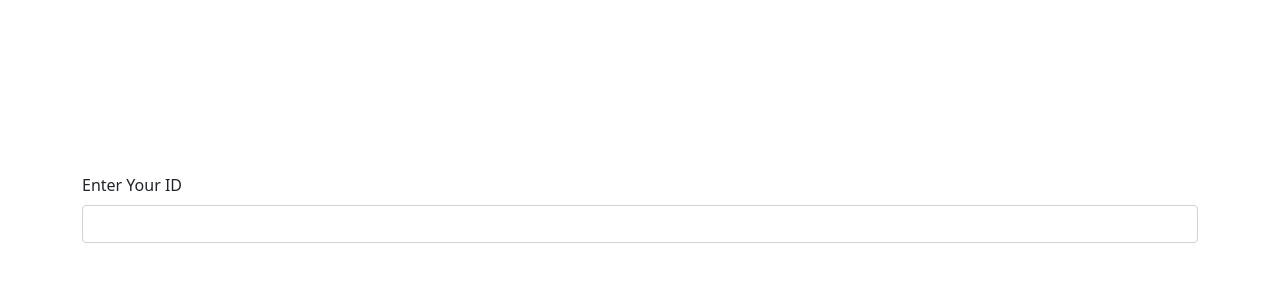
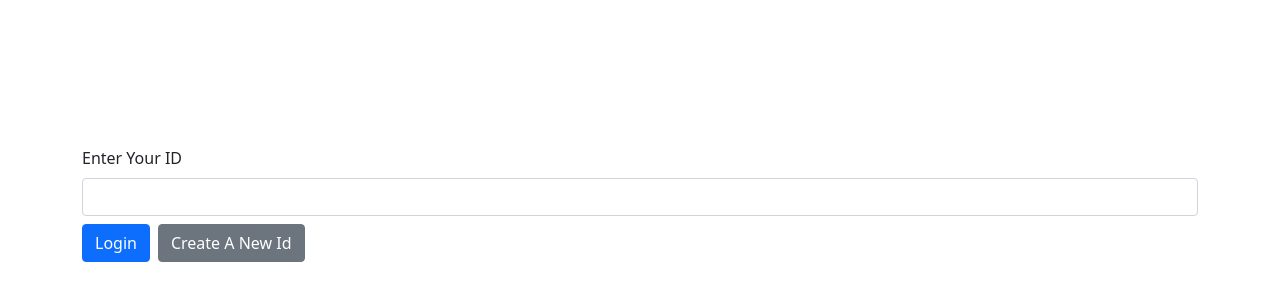
Before and after one commit to ukaran11/whatsapp-clone-react-socketio, a React (Create React App) app in the folder client/: page / in a window 1280 px wide. Shown: the part 192-492 px from the top of the page. Built offline with nearby package versions, Linux system fonts and the light colour scheme.

Commit message:
Utsav | Handled Submit & Create new Id function

```diff
--- a/client/package.json
+++ b/client/package.json
@@ -11,6 +11,7 @@
     "react-bootstrap": "^1.6.4",
     "react-dom": "^17.0.2",
     "react-scripts": "4.0.3",
+    "uuid": "^8.3.2",
     "web-vitals": "^1.1.2"
   },
   "scripts": {
--- a/client/src/components/App.js
+++ b/client/src/components/App.js
@@ -1,8 +1,13 @@
+import {useState} from 'react';
 import Login from "./Login";
 
-function App() {
+const App = () => {
+  const [id, setId] = useState()
   return (
-    <Login></Login>
+    <>
+      {id}
+      <Login onIdSubmit={setId}></Login>
+    </>
   );
 }
 
--- a/client/src/components/Login.js
+++ b/client/src/components/Login.js
@@ -1,16 +1,29 @@
 import React, {useRef} from 'react'
-import { Container, Form } from 'react-bootstrap';
+import { Button, Container, Form } from 'react-bootstrap';
+import { v4 as uuidV4 } from 'uuid';
 
-export default function Login() {
+export default function Login( {onIdSubmit} ) {
     const idRef = useRef();
+
+    const handleSubmit = (e) => {
+        e.preventDefault()
+
+        onIdSubmit(idRef.current.value)
+    }
+
+    const createNewId = () => {
+        onIdSubmit(uuidV4());
+    }
 
     return (
         <Container className="align-items-center d-flex" style={{height:'100vh'}}>
-            <Form className="w-100">
+            <Form className="w-100" onSubmit={handleSubmit}>
                 <Form.Group>
                     <Form.Label>Enter Your ID</Form.Label>
                     <Form.Control type="text" ref={idRef} required/>
                 </Form.Group>
+                <Button type="submit"  className="me-2 my-2">Login</Button>
+                <Button onClick={createNewId} variant="secondary" >Create A New Id</Button>
             </Form>
         </Container>
     )
```
Also changed, not shown: 1 other file (tests, documents, lock files or other folders).
